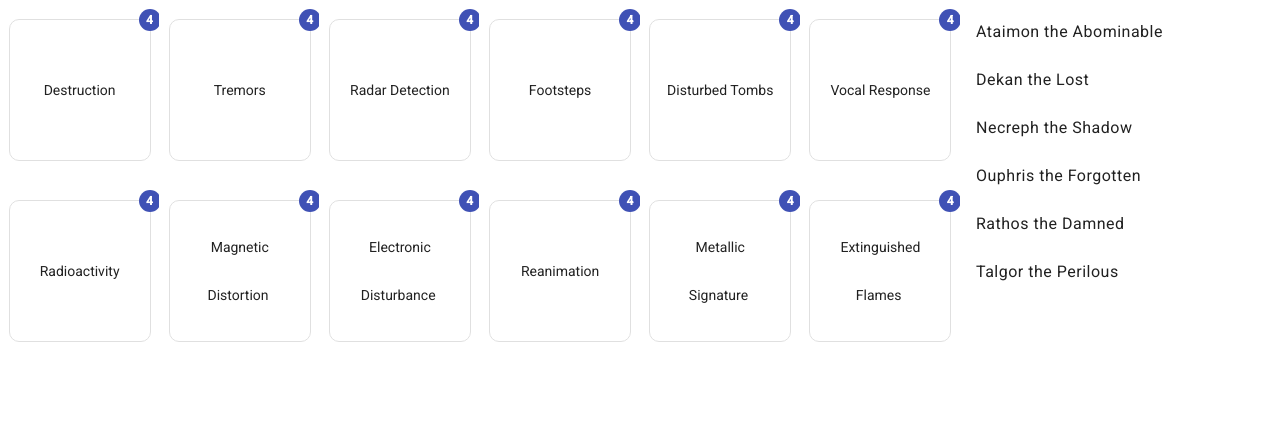
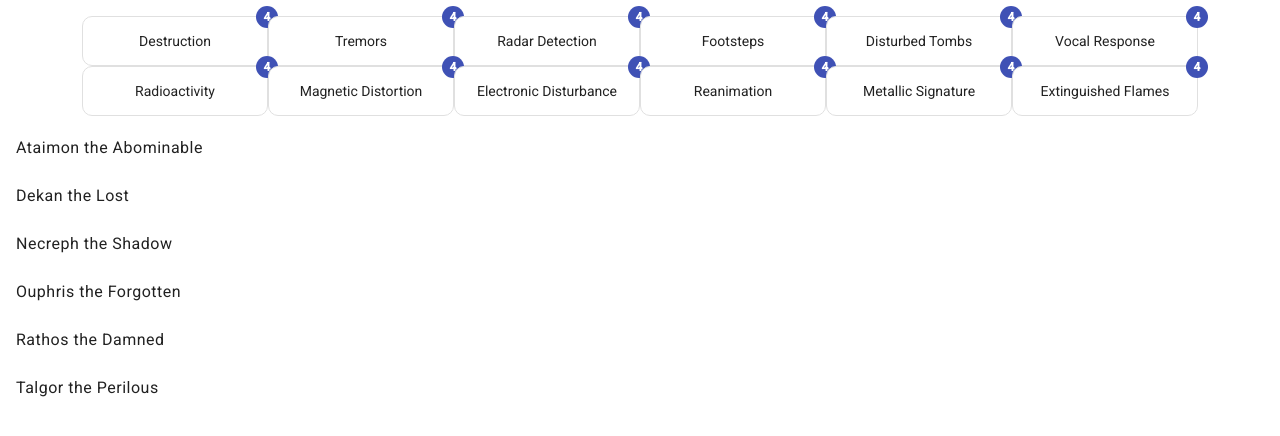
Before and after one commit to BlackholeDevice/Forewarned-Overlay, an Angular app: page / in a window 1280 px wide. Shown: the top 436 px of the page. Built offline with nearby package versions, Linux system fonts and the light colour scheme.

Commit message:
Fixed grid layout to space buttons better

```diff
--- a/angular.json
+++ b/angular.json
@@ -31,8 +31,7 @@
               "src/manifest.webmanifest"
             ],
             "styles": [
-              "@angular/material/prebuilt-themes/indigo-pink.css",
-              "src/styles.css"
+              "src/styles.scss"
             ],
             "scripts": [],
             "serviceWorker": true,
--- a/package.json
+++ b/package.json
@@ -21,6 +21,9 @@
     "@angular/platform-browser-dynamic": "^15.1.0",
     "@angular/router": "^15.1.0",
     "@angular/service-worker": "^15.1.0",
+    "@ng-bootstrap/ng-bootstrap": "^14.0.1",
+    "@popperjs/core": "^2.11.6",
+    "bootstrap": "^5.2.3",
     "lodash": "^4.17.21",
     "rxjs": "~7.8.0",
     "tslib": "^2.3.0",
@@ -30,6 +33,7 @@
     "@angular-devkit/build-angular": "^15.1.4",
     "@angular/cli": "~15.1.4",
     "@angular/compiler-cli": "^15.1.0",
+    "@angular/localize": "^15.1.0",
     "@types/jasmine": "~4.3.0",
     "@types/lodash": "^4.14.191",
     "jasmine-core": "~4.5.0",
--- a/src/app/app.component.html
+++ b/src/app/app.component.html
@@ -1,17 +1,18 @@
-<div class="flex">
-  <mat-grid-list cols="6" rowHeight="180px" style="width: 75%;" *ngIf="summary$ | async; let summary">
-    <mat-grid-tile *ngFor="let button of evidenceButtons | keyvalue">
+<div class="pt-3">
+  <div *ngIf="summary$ | async; let summary" class="container d-flex flex-wrap">
     <mat-button-toggle
       (change)="toggleEvidence(button.key)"
+      *ngFor="let button of evidenceButtons | keyvalue"
+      [disabled]="get(button.key, summary) === 0"
+      [matBadgeColor]="get(button.key, summary) === 1 && 'warn' || 'primary'"
+      [matBadgeHidden]="!get(button.key, summary)"
+      [matBadge]="get(button.key, summary)"
       [value]="button.key"
-        [matBadge]="get(button.key, summary) || null"
-        [matBadgeColor]="get(button.key, summary) === 1 && 'warn' || 'primary'"
-        [disabled]="get(button.key, summary) === 0"
+      class="col-lg-2 col-md-3 col-6"
     >
       {{button.value}}
     </mat-button-toggle>
-    </mat-grid-tile>
-  </mat-grid-list>
+  </div>
 
   <mat-list>
     <mat-list-item *ngFor="let mejai of mejaiList$ | async">{{mejai}}</mat-list-item>
--- a/src/app/app.component.scss
+++ b/src/app/app.component.scss
@@ -4,14 +4,10 @@
 }
 
 .mat-button-toggle {
-  width: 140px;
-  height: 140px;
   white-space: break-spaces;
   border-radius: 10px !important;
-  display: inline-flex;
-  align-content: flex-end;
 }
 
-.flex {
-  display: flex;
+.container {
+  justify-content: center;
 }
--- a/src/app/app.module.ts
+++ b/src/app/app.module.ts
@@ -8,6 +8,7 @@ import {MatButtonToggleModule} from "@angular/material/button-toggle";
 import {MatGridListModule} from "@angular/material/grid-list";
 import {MatListModule} from "@angular/material/list";
 import {MatBadgeModule} from "@angular/material/badge";
+import {NgbModule} from '@ng-bootstrap/ng-bootstrap';
 
 @NgModule({
   declarations: [
@@ -25,7 +26,8 @@ import {MatBadgeModule} from "@angular/material/badge";
     MatButtonToggleModule,
     MatGridListModule,
     MatListModule,
-    MatBadgeModule
+    MatBadgeModule,
+    NgbModule
   ],
   providers: [],
   bootstrap: [AppComponent]
--- a/src/main.ts
+++ b/src/main.ts
@@ -1,6 +1,8 @@
-import { platformBrowserDynamic } from '@angular/platform-browser-dynamic';
+/// <reference types="@angular/localize" />
 
-import { AppModule } from './app/app.module';
+import {platformBrowserDynamic} from '@angular/platform-browser-dynamic';
+
+import {AppModule} from './app/app.module';
 
 
 platformBrowserDynamic().bootstrapModule(AppModule)
--- a/src/styles.css
+++ b/src/styles.scss
@@ -1,4 +1,9 @@
 /* You can add global styles to this file, and also import other style files */
+@import "@angular/material/prebuilt-themes/indigo-pink.css";
+
+/* Importing Bootstrap SCSS file. */
+@import 'bootstrap/scss/bootstrap';
+
 
 html, body {
   height: 100%;
--- a/tsconfig.app.json
+++ b/tsconfig.app.json
@@ -3,7 +3,9 @@
   "extends": "./tsconfig.json",
   "compilerOptions": {
     "outDir": "./out-tsc/app",
-    "types": []
+    "types": [
+      "@angular/localize"
+    ]
   },
   "files": [
     "src/main.ts"
```
Also changed, not shown: 2 other files (tests, documents, lock files or other folders). Lines whose indentation alone changed are shown as unchanged.
